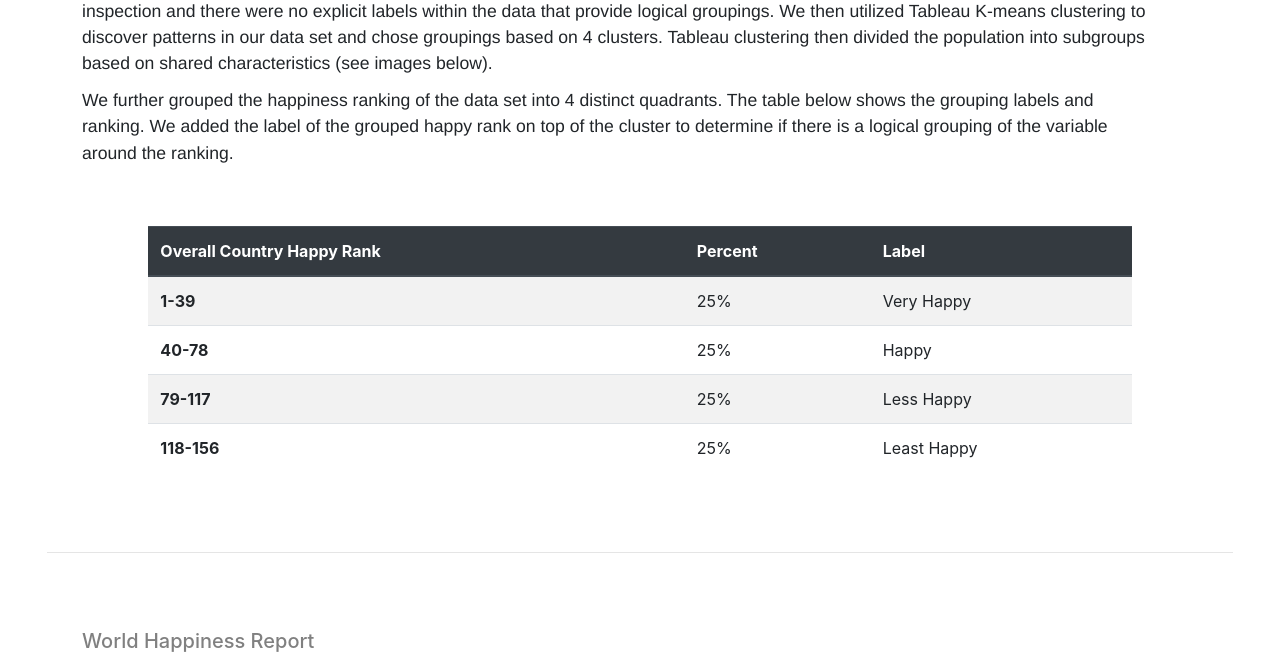
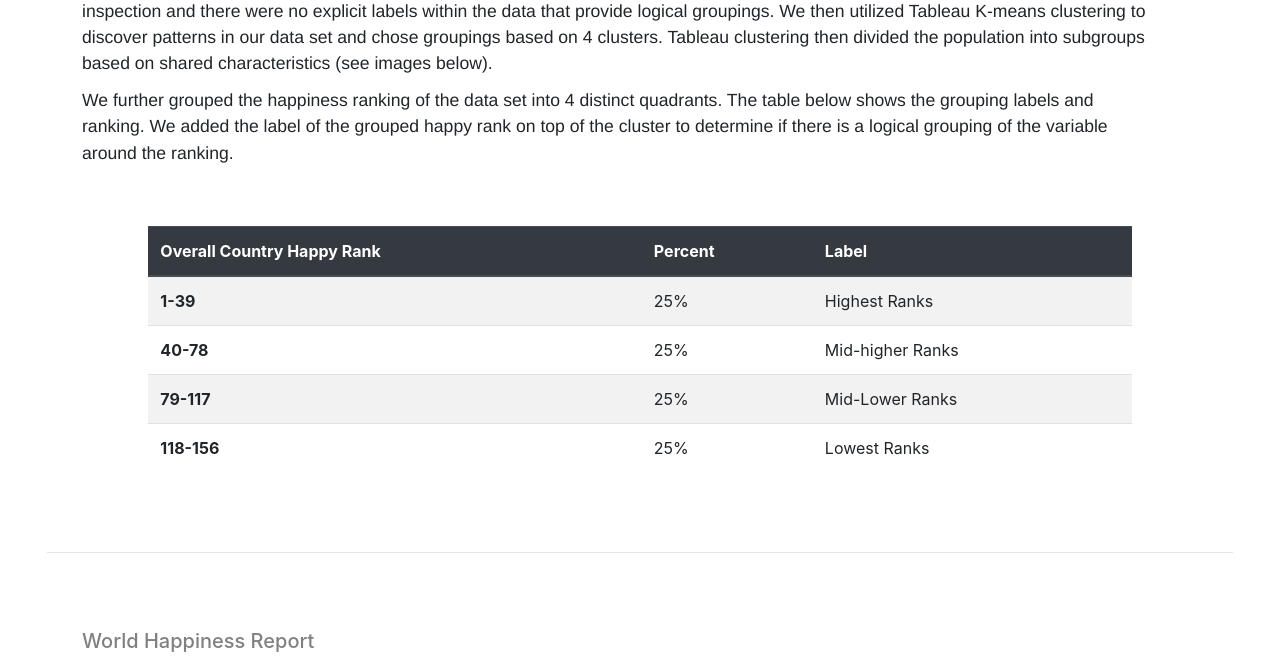
Before and after one commit to anishaa95/Happiness_Index_Final_Project, a Flask app: page /project3 in a window 1280 px wide. Shown: the part 2181-2838 px from the top of the page. Run offline with Flask 2, Linux system fonts and the light colour scheme; data that the repository does not hold is empty; some libraries are stand-ins or nearby versions.

Commit message:
HTML Cleaning

```diff
--- a/templates/project3.html
+++ b/templates/project3.html
@@ -194,22 +194,22 @@
                                 <tr>
                                     <th scope="row">1-39</th>
                                     <td>25%</td>
-                                    <td>Very Happy</td>
+                                    <td>Highest Ranks</td>
                                 </tr>
                                 <tr>
                                     <th scope="row">40-78</th>
                                     <td>25%</td>
-                                    <td>Happy</td>
+                                    <td>Mid-higher Ranks</td>
                                 </tr>
                                 <tr>
                                     <th scope="row">79-117</th>
                                     <td>25%</td>
-                                    <td>Less Happy</td>
+                                    <td>Mid-Lower Ranks</td>
                                 </tr>
                                 <tr>
                                     <th scope="row">118-156</th>
                                     <td>25%</td>
-                                    <td>Least Happy</td>
+                                    <td>Lowest Ranks</td>
                                 </tr>
                             </tbody>
                         </table>
```
